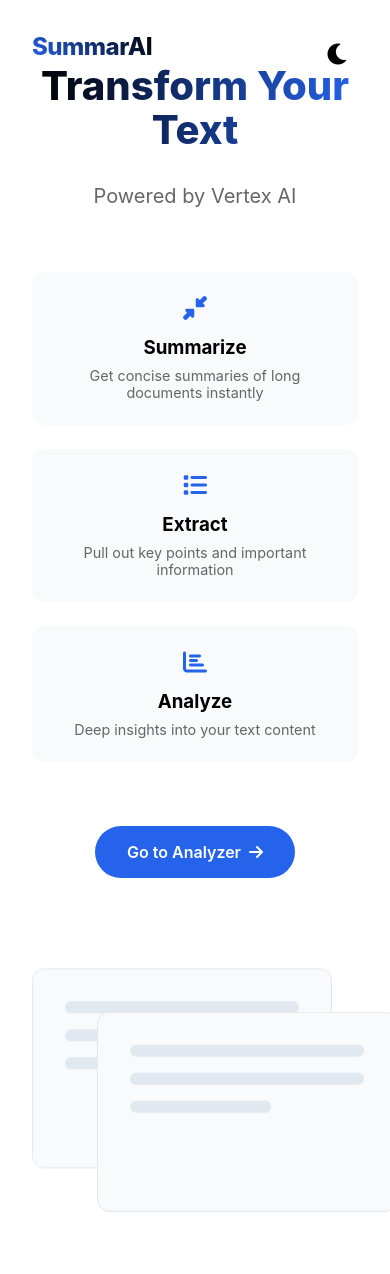
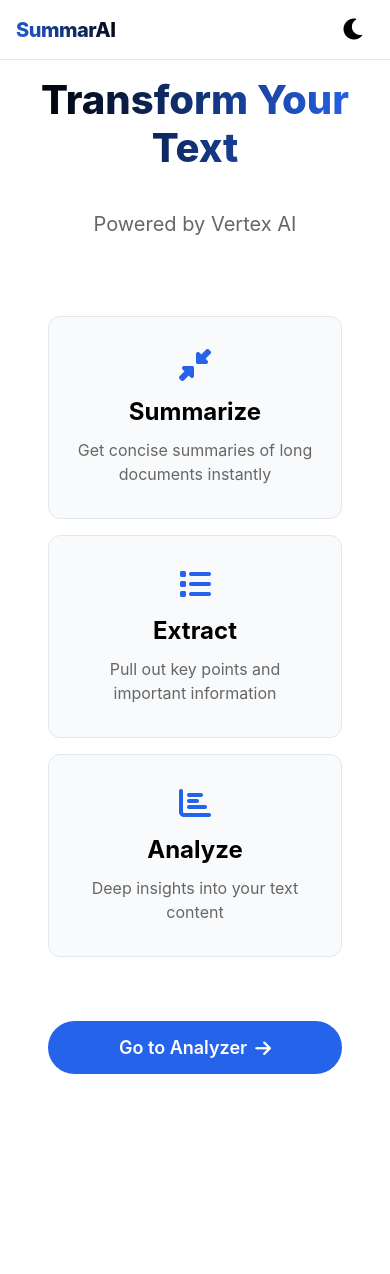
Before and after one commit to Ifihan/summarai, a Flask app: page / in a window 390 px wide. After the commit the page ends 1074 px from the top, so only its background shows below. Run offline with Flask 3, Linux system fonts and the light colour scheme.

Commit message:
chore: fixed responsiveness

```diff
--- a/static/landing.css
+++ b/static/landing.css
@@ -35,11 +35,29 @@ body {
     transition: background-color 0.3s ease, color 0.3s ease;
 }
 
+/* Fixed Header */
+.fixed-header {
+    position: fixed;
+    top: 0;
+    left: 0;
+    right: 0;
+    height: 80px;
+    background-color: var(--bg-color);
+    display: flex;
+    justify-content: space-between;
+    align-items: center;
+    padding: 0 2rem;
+    z-index: 1000;
+    border-bottom: 1px solid var(--card-border);
+}
+
+.main-content {
+    padding-top: 80px;
+    min-height: calc(100vh - 80px);
+}
+
 .theme-toggle {
-    position: fixed;
-    top: 2rem;
-    right: 2rem;
-    z-index: 100;
+    position: static;
 }
 
 #theme-button {
@@ -63,7 +81,7 @@ body {
     max-width: 1200px;
     margin: 0 auto;
     padding: 4rem 2rem;
-    min-height: 100vh;
+    min-height: calc(100vh - 80px);
     align-items: center;
 }
 
@@ -100,11 +118,11 @@ body {
     padding: 1.5rem;
     border-radius: 12px;
     text-align: center;
-    transition: transform 0.3s ease;
+    transition: transform 0.2s ease, background-color 0.3s ease;
 }
 
-.feature:hover {
-    transform: translateY(-5px);
+.feature:active {
+    transform: scale(0.98);
 }
 
 .feature i {
@@ -134,6 +152,7 @@ body {
     font-weight: 600;
     transition: all 0.3s ease;
     width: fit-content;
+    min-height: 44px; /* Better touch target */
 }
 
 .cta-button:hover {
@@ -194,58 +213,9 @@ body {
     }
 }
 
-/* Responsive Design */
-@media (max-width: 968px) {
-    .hero {
-        grid-template-columns: 1fr;
-        text-align: center;
-        gap: 2rem;
-    }
-
-    .hero-content {
-        align-items: center;
-    }
-
-    .hero-title {
-        font-size: 3rem;
-    }
-
-    .hero-image {
-        height: 300px;
-    }
-
-    .features {
-        grid-template-columns: 1fr;
-        max-width: 400px;
-        margin: 2rem auto;
-    }
-}
-
-@media (max-width: 768px) {
-    .hero-title {
-        font-size: 2.5rem;
-    }
-
-    .hero-subtitle {
-        font-size: 1.25rem;
-    }
-    .logo {
-        position: absolute;
-        top: 1rem;
-        left: 1rem;
-    }
-
-    .logo-text {
-        font-size: 1.25rem;
-    }
-}
-
 /* Logo */
 .logo {
-    position: fixed;
-    top: 2rem;
-    left: 2rem;
-    z-index: 100;
+    position: static;
 }
 
 .logo-text {
@@ -266,3 +236,180 @@ body {
     -webkit-background-clip: text;
     background-clip: text;
 }
+
+/* Responsive Design */
+@media (max-width: 968px) {
+    .hero {
+        grid-template-columns: 1fr;
+        text-align: center;
+        gap: 2rem;
+        padding: 2rem 1rem;
+    }
+
+    .hero-content {
+        align-items: center;
+    }
+
+    .hero-title {
+        font-size: 3rem;
+    }
+
+    .features {
+        grid-template-columns: repeat(auto-fit, minmax(250px, 1fr));
+        max-width: 600px;
+        margin: 2rem auto;
+    }
+
+    /* Hide floating cards on mobile and tablet */
+    .hero-image {
+        display: none;
+    }
+}
+
+@media (max-width: 768px) {
+    .hero {
+        grid-template-columns: 1fr;
+        text-align: center;
+        gap: 1rem;
+        padding: 1rem;
+        min-height: auto;
+    }
+
+    .hero-content {
+        align-items: center;
+        padding: 0 1rem;
+    }
+
+    .hero-title {
+        font-size: 2.5rem;
+        line-height: 1.2;
+        margin-bottom: 0.5rem;
+        word-break: break-word;
+        hyphens: auto;
+    }
+
+    .hero-subtitle {
+        font-size: 1.25rem;
+        margin-bottom: 2rem;
+    }
+
+    /* Adjust features grid for mobile */
+    .features {
+        grid-template-columns: 1fr;
+        gap: 1rem;
+        margin: 1rem 0;
+        width: 100%;
+    }
+
+    .feature {
+        padding: 2rem 1.5rem;
+        margin: 0 1rem;
+        background-color: var(--card-bg);
+        border: 1px solid var(--card-border);
+        border-radius: 12px;
+    }
+
+    .feature i {
+        font-size: 2rem;
+        margin-bottom: 1rem;
+    }
+
+    .feature h3 {
+        font-size: 1.5rem;
+        margin-bottom: 0.75rem;
+    }
+
+    .feature p {
+        font-size: 1rem;
+        line-height: 1.5;
+        color: var(--text-secondary);
+    }
+
+    /* Adjust CTA button for mobile */
+    .cta-button {
+        width: calc(100% - 2rem);
+        margin: 1rem;
+        justify-content: center;
+        padding: 1rem;
+        font-size: 1.125rem;
+    }
+
+    /* Hide floating cards on mobile */
+    .hero-image {
+        display: none;
+    }
+
+    /* Adjust header for mobile */
+    .fixed-header {
+        padding: 0 1rem;
+        height: 60px;
+    }
+
+    .logo-text {
+        font-size: 1.25rem;
+    }
+
+    /* Adjust main content padding */
+    .main-content {
+        padding-top: 60px;
+    }
+}
+
+/* Add better spacing for very small screens */
+@media (max-width: 360px) {
+    .hero-title {
+        font-size: 2rem;
+    }
+
+    .feature {
+        padding: 1.5rem 1rem;
+    }
+
+    .feature h3 {
+        font-size: 1.25rem;
+    }
+}
+
+/* Improve tablet layout */
+@media (min-width: 769px) and (max-width: 1024px) {
+    .hero {
+        grid-template-columns: 1fr;
+        padding: 2rem;
+        gap: 2rem;
+    }
+
+    .features {
+        grid-template-columns: repeat(2, 1fr);
+        max-width: 800px;
+        margin: 2rem auto;
+    }
+
+    .hero-title {
+        font-size: 3rem;
+    }
+}
+
+/* Dark mode transition */
+.light-theme, .dark-theme {
+    transition: background-color 0.3s ease, color 0.3s ease;
+}
+
+/* Ensure proper dark theme colors */
+.dark-theme {
+    --bg-color: #0f172a;
+    --text-color: #ffffff;
+    --text-secondary: #94a3b8;
+    --primary-color: #3b82f6;
+    --primary-hover: #2563eb;
+    --card-bg: #1e293b;
+    --card-border: #334155;
+    --feature-bg: #1e293b;
+}
+
+/* Improve feature card interaction */
+@media (hover: hover) {
+    .feature:hover {
+        transform: translateY(-5px);
+        box-shadow: 0 4px 12px rgba(0, 0, 0, 0.1);
+    }
+}
--- a/templates/analyzer.html
+++ b/templates/analyzer.html
@@ -8,6 +8,7 @@
     <link rel="stylesheet" href="{{ url_for('static', filename='styles.css') }}">
 </head>
 <body class="light-theme">
+    <header class="fixed-header">
         <div class="logo">
             <a href="/" class="logo-text">SummarAI</a>
         </div>
@@ -16,7 +17,9 @@
                 <i class="fas fa-moon"></i>
             </button>
         </div>
+    </header>
 
+    <main class="main-content">
         <div class="container">
             <h1>Welcome to</h1>
             <div class="subtitle">Document Analyzer</div>
@@ -52,9 +55,9 @@
                 <div class="result-content" id="result-text"></div>
             </div>
         </div>
+    </main>
 
     <script src="{{ url_for('static', filename='scripts.js') }}"></script>
     <script src="https://cdn.jsdelivr.net/npm/marked/marked.min.js"></script>
-
 </body>
 </html>
--- a/templates/index.html
+++ b/templates/index.html
@@ -8,6 +8,7 @@
     <link rel="stylesheet" href="/static/landing.css">
 </head>
 <body class="light-theme">
+    <header class="fixed-header">
         <div class="logo">
             <a href="/" class="logo-text">SummarAI</a>
         </div>
@@ -16,8 +17,10 @@
                 <i class="fas fa-moon"></i>
             </button>
         </div>
+    </header>
 
-    <main class="hero">
+    <main class="main-content">
+        <div class="hero">
             <div class="hero-content">
                 <h1 class="hero-title">Transform Your Text</h1>
                 <p class="hero-subtitle">Powered by Vertex AI</p>
@@ -62,6 +65,7 @@
                     </div>
                 </div>
             </div>
+        </div>
     </main>
 
     <script src="/static/landing.js"></script>
```
Also changed, not shown: static/styles.css (+76 -35 lines). Lines whose indentation alone changed are shown as unchanged.
